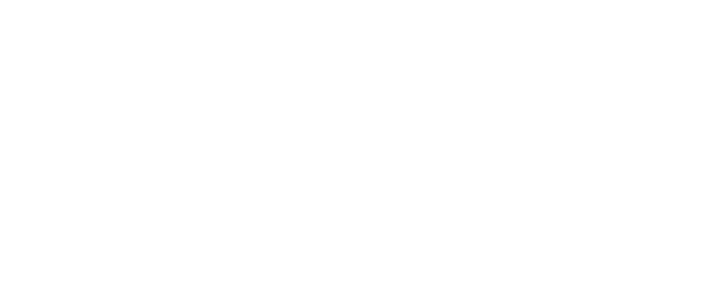
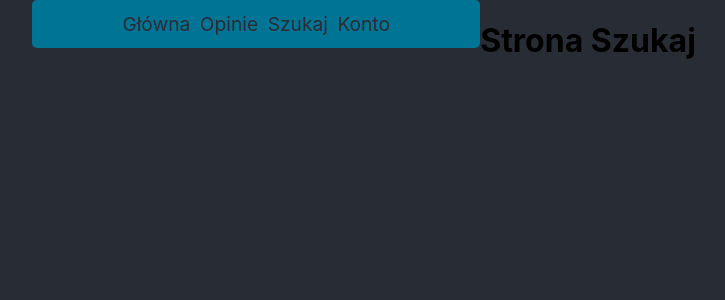
Before and after one commit to Damek34/ProjektReact, a React (Create React App) app: page /Szukaj in a window 1280 px wide. Before the commit this address had no page. Shown: the top 300 px of the page, without its empty margins (276-1001 px from the left). Built offline with nearby package versions, Linux system fonts and the light colour scheme.

Commit message:
Wyszukiwanie, wygląd

```diff
--- a/src/App.css
+++ b/src/App.css
@@ -6,7 +6,6 @@
   padding-inline: 2%;
   display: flex;
   justify-content: center;
-
 
 }
 
@@ -21,8 +20,7 @@
   background-color: #282c34;
   height: 100vh;
   display: flex;
-  flex-direction:column;
-  align-items: center;
+  justify-content: center;
 
 }
 
--- a/src/App.js
+++ b/src/App.js
@@ -1,5 +1,6 @@
 import './App.css';
 import { BrowserRouter, Switch, Route, Router, Routes, Link } from 'react-router-dom';
+import Menu from './components/menu'
 import Glowna from './pages/Glowna';
 import Opinie from './pages/Opinie';
 import Szukaj from './pages/Szukaj';
@@ -7,15 +8,14 @@ import Konto from './pages/Konto';
 import Layout from './pages/layout';
 
 function App() {
-
   return (
 
     <BrowserRouter>
     <Routes>
       <Route path="/" element={<Layout />}>
         <Route path="Glowna" element={<Glowna/>}/>
-        <Route path="Dodaj" element={<Opinie/>}/>
-        <Route path="Przegladaj" element={<Szukaj/>}/>
+        <Route path="Opinie" element={<Opinie/>}/>
+        <Route path="Szukaj" element={<Szukaj/>}/>
         <Route path="Konto" element={<Konto/>}/>
       </Route>
     </Routes>
--- a/src/components/menu.jsx
+++ b/src/components/menu.jsx
@@ -5,8 +5,8 @@ import MenuItem from './MenuItem';
 export default function Menu(){
     const arr = [
         {name: "Główna", URL: "Glowna"},
-        {name: "Dodaj", URL: "Dodaj"},
-        {name: "Przeglądaj", URL: "Przegladaj"},
+        {name: "Opinie", URL: "Opinie"},
+        {name: "Szukaj", URL: "Szukaj"},
         {name: "Konto", URL: "Konto"}
     ]
     return (
--- a/src/pages/Glowna.js
+++ b/src/pages/Glowna.js
@@ -1,11 +1,4 @@
-import '../App.css';
-import { BrowserRouter, Switch, Route, Router, Routes, Link } from 'react-router-dom';
-import Opinie from './Opinie';
-import Szukaj from './Szukaj';
-import Konto from './Konto';
-import Layout from './layout';
-
 function Glowna() {
-
+  return <h1>Strona Główna</h1>;
 }
 export default Glowna;
--- a/src/pages/Opinie.js
+++ b/src/pages/Opinie.js
@@ -1,18 +1,5 @@
-import OpinieC from "../components/Opinie"
-import Formularz from "../components/Formularz"
-
 function Opinie() {
-  const obsluzNowyElement = (nowyElement) => {
-    // Tu możesz wykonać dowolną logikę, na przykład dodanie nowego elementu do tablicy
-    console.log(nowyElement);
-  };
-    return (
-
-      <Formularz></Formularz>
-
-
-  );
-
-  };
+    return <h1>Strona Opinie</h1>;
+  }
 
   export default Opinie;
--- a/src/pages/Szukaj.js
+++ b/src/pages/Szukaj.js
@@ -1,20 +1,5 @@
-import '../CSS/Przegladaj.css'
-
 function Szukaj() {
-  const reviews = JSON.parse(localStorage.getItem('reviews')) || [];
-
-  return (
-    <ul className="Opinia">
-      {reviews.map((review, index) => (
-        <li key={index} >
-          <h3 >{review.title}</h3>
-          <p>Ocena: {review.rating}</p>
-          <p>Opinia: {review.review}</p>
-          <hr></hr>
-        </li>
-      ))}
-    </ul>
-  );
+    return <h1>Strona Szukaj</h1>;
   }
 
   export default Szukaj;
```
